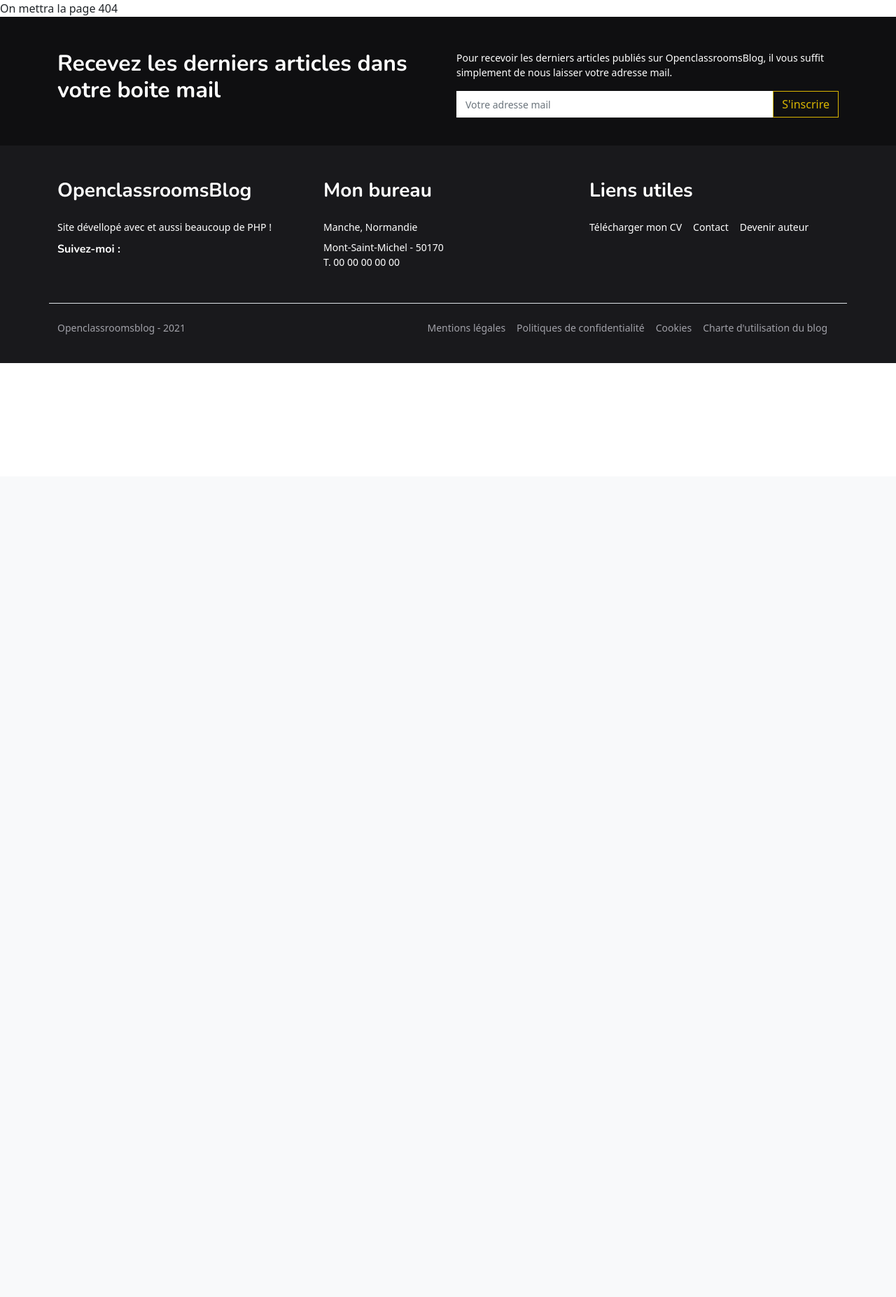
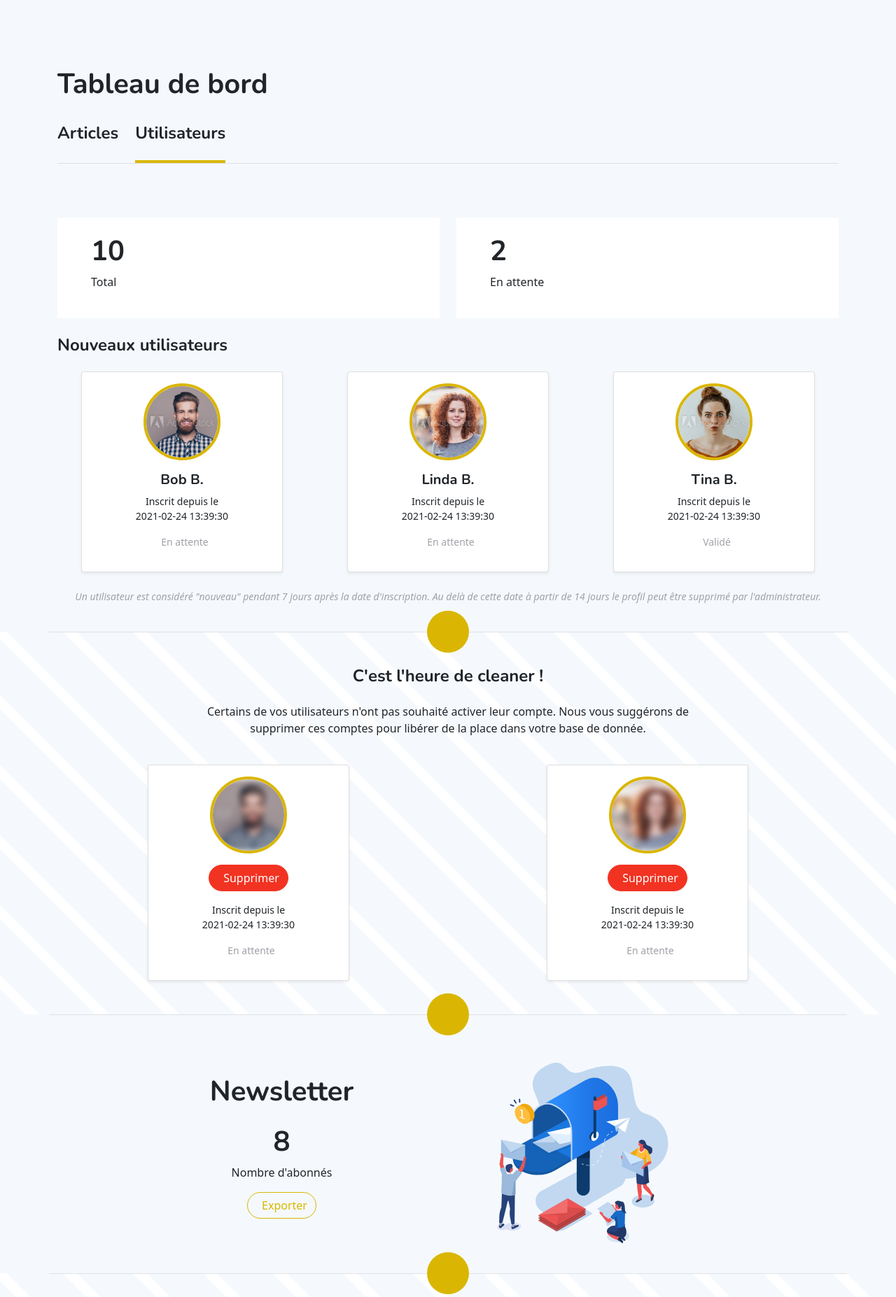
Before and after one commit to laetitialeprael/blog, a PHP site: page /blog/admin/tableau-de-bord/utilisateurs in a window 1280 px wide. Shown: the part 119-1973 px from the top of the page at 70% size. Before the commit the page ends 638 px from the top, so only its background shows below. Run offline with PHP 8.4, Linux system fonts and the light colour scheme; some libraries are stand-ins or nearby versions.

Commit message:
User Dashboard

```diff
--- a/public/css/style.css
+++ b/public/css/style.css
@@ -19,7 +19,7 @@ a{cursor:pointer;text-decoration:none;color:#dab602;}/*a:hover{color:#a8851b;}*/
 .hover-mustard:hover{color:#dab602 !important;}
 .mustard{color:#dab602;}
 /*TEXT*/
-h1,h2,h3,h4,h5,h6,.navbar-brand,.h4{font-family: 'Nunito', sans-serif;}
+h1,h2,h3,h4,h5,h6,.navbar-brand,.h4,.h1{font-family: 'Nunito', sans-serif;}
 .fab{font-size:1.2em;}.current-text{font-size:0.875rem;}
 .smaller{font-size:60%;}
 .text-white{color:#fff;}.text-dark{color:#212529;}.text-gray{color:#a1a1a8;}.text-mustard{color:#dab602;}.text-error{color:#dc3545;}.border-error{border-left: solid 5px;border-color:#dc3545;}.text-valid{color:#198754;}.border-valid{border-left: solid 5px;border-color:#198754;}
@@ -30,6 +30,12 @@ p{margin-top:0;margin-bottom:1rem;}
 /*COLOR*/
 section.content{background-color:#fff;}
 section.bg-dark-theme{background-color:#f5f9fd;}
+.bg-alert{background-color:#f23322;}
+.demo{
+  background: linear-gradient(45deg, #fff 5%, #f5f9fd 5%, #f5f9fd 45%, #fff 45%, #fff 55%, #f5f9fd 55%, #f5f9fd 95%, #fff 95%);
+  background-size: 100px 100px;
+  background-position: 50px 50px;
+}
 /*OWL*/
 .owl-theme .owl-nav button{height:100%;position:absolute;top:0;margin:0 !important;}
 .owl-theme .owl-nav button.owl-prev,.owl-theme .owl-nav button.owl-prev:hover{background: rgb(245,249,253);background: linear-gradient(90deg, rgba(245,249,253,1) 30%, rgba(255,255,255,0) 100%);}
@@ -39,5 +45,11 @@ section.bg-dark-theme{background-color:#f5f9fd;}
 {background:initial;color:inherit;}
 /*TABLE*/
 .mw-70{max-width:70vw;}
+.table-white{border-color:#fff;background-color:#fff;}
 /*BORDER*/
-.border-mustard{border-color:#dab602 !important;}
+.border-mustard{border-color:#dab602 !important;}.border-alert{border-color:#f23322 !important;}
+/*CARD*/
+.card-img{width:110px;height:110px;}.img-profil{height:100%;max-width:initial;width:auto;left:-25%}
+.blur{filter:blur(4px);-webkit-filter: blur(4px);}
+/*ICON*/
+.section-icon{width:60px;height:60px;background-color:#dab602;color:#fff;top:-30px;left:calc(50% - 30px);}
--- a/src/Controllers/AdminController.php
+++ b/src/Controllers/AdminController.php
@@ -34,7 +34,7 @@ class AdminController extends Controller{
     }
 
     /*
-     * Methode pour afficher le dashboard de l'utilisateur
+     * Methode pour afficher les articles et commentaire sur le dashboard de l'administrateur
     */
     public function dashboardPost()
     {
@@ -45,4 +45,12 @@ class AdminController extends Controller{
         require '../views/admin/dashboard-post.php';
     }
 
+    /*
+     * Methode pour afficher les utilisateur sur le dashboard de l'administrateur
+    */
+    public function dashboardUser()
+    {
+        require '../views/admin/dashboard-user.php';
+    }
+
 }
--- /dev/null
+++ b/views/admin/dashboard-user.php
@@ -0,0 +1,168 @@
+<section class="bg-dark-theme">
+	<div class="container">
+		<div class="row">
+			<h1>Tableau de bord</h1>
+		</div>
+		<div class="d-flex flex-row border-bottom">
+			<a href="/blog/admin/tableau-de-bord" class="text-dark hover-mustard">
+				<div class="h4 py-4 mb-0 pointer hover-mustard">Articles</div>
+			</a>
+			<div class="h4 border-bottom border-mustard border-4 ms-4 py-4 mb-0 pointer">Utilisateurs</div>
+		</div>
+	</div>
+</section>
+<section class="content pt-0 pb-4 bg-dark-theme">
+	<div class="container">
+		<div class="row">
+			<div class="col-6">
+				<div class="bg-white px-5 py-4">
+					<p class="h1">10</p>
+					<p>Total</p>
+				</div>
+			</div>
+			<div class="col-6">
+				<div class="bg-white px-5 py-4">
+					<p class="h1">2</p>
+					<p>En attente</p>
+				</div>
+			</div>
+		</div>
+	</div>
+</section>
+<section class="content pt-0 pb-4 bg-dark-theme">
+	<div class="container">
+		<h4 class="mb-4">Nouveaux utilisateurs</h4>
+
+		<div class="row justify-content-around mb-4">
+
+			<div class="card p-3 shadow-sm" style="width: 18rem;">
+				<div class="card-img rounded-circle border border-mustard border-4 overflow-hidden m-auto position-relative">
+					<img src="/blog/public/images/men-01.jpg" class="card-img-top img-profil position-absolute" alt="Photo de l'utilisateur">
+				</div>
+  				<div class="card-body">
+    				<h5 class="card-title text-center">Bob B.</h5>
+    				<p class="card-text small text-center">Inscrit depuis le<br/>2021-02-24 13:39:30</p>
+    				<p class="text-center small mb-0 text-gray"><i class="far fa-hourglass me-2"></i>En attente</p>
+  				</div>
+			</div>
+
+			<div class="card p-3 shadow-sm" style="width: 18rem;">
+				<div class="card-img rounded-circle border border-mustard border-4 overflow-hidden m-auto position-relative">
+					<img src="/blog/public/images/lady-01.jpg" class="card-img-top img-profil position-absolute" alt="Photo de l'utilisateur">
+				</div>
+  				<div class="card-body">
+    				<h5 class="card-title text-center">Linda B.</h5>
+    				<p class="card-text small text-center">Inscrit depuis le<br/>2021-02-24 13:39:30</p>
+    				<p class="text-center small mb-0 text-gray"><i class="far fa-hourglass me-2"></i>En attente</p>
+  				</div>
+			</div>
+
+			<div class="card p-3 shadow-sm" style="width: 18rem;">
+				<div class="card-img rounded-circle border border-mustard border-4 overflow-hidden m-auto position-relative">
+					<img src="/blog/public/images/lady-02.jpg" class="card-img-top img-profil position-absolute" alt="Photo de l'utilisateur">
+				</div>
+  				<div class="card-body">
+    				<h5 class="card-title text-center">Tina B.</h5>
+    				<p class="card-text small text-center">Inscrit depuis le<br/>2021-02-24 13:39:30</p>
+    				<p class="text-center small mb-0 text-gray"><i class="far fa-thumbs-up me-2"></i>Validé</p>
+  				</div>
+			</div>
+
+		</div>
+
+		<div class="row">
+			<div class="col">
+				<p class="text-gray small fst-italic text-center">Un utilisateur est considéré "nouveau" pendant 7 jours après la date d'inscription. Au delà de cette date à partir de 14 jours le profil peut être supprimé par l'administrateur.</p>
+			</div>
+		</div>
+	</div>
+</section>
+<section class="content pt-0 pb-4 bg-dark-theme position-relative demo">
+	<div class="section-icon position-absolute rounded-circle d-flex align-items-center justify-content-center"><i class="fas fa-snowplow"></i></div>
+	<div class="container pt-5 border-top">
+		<div class="row justify-content-center mb-4">
+			<div class="col col-md-8">
+				<h4 class="mb-4 text-center">C'est l'heure de cleaner !</h4>
+				<p class="text-center">Certains de vos utilisateurs n'ont pas souhaité activer leur compte. Nous vous suggérons de supprimer ces comptes pour libérer de la place dans votre base de donnée.</p>
+			</div>
+		</div>
+
+		<div class="row justify-content-around mb-4">
+
+			<div class="card p-3 shadow-sm" style="width: 18rem;">
+				<div class="card-img rounded-circle border border-mustard border-4 overflow-hidden m-auto position-relative">
+					<img src="/blog/public/images/men-01.jpg" class="blur card-img-top img-profil position-absolute" alt="Photo de l'utilisateur">
+				</div>
+  				<div class="card-body text-center">
+  					<button type="button" class="btn border border-alert bg-alert text-white rounded-pill mb-3"><i class="far fa-trash-alt me-2"></i>Supprimer</button>
+    				<p class="card-text small text-center">Inscrit depuis le<br/>2021-02-24 13:39:30</p>
+    				<p class="text-center small mb-0 text-gray"><i class="far fa-hourglass me-2"></i>En attente</p>
+  				</div>
+			</div>
+
+			<div class="card p-3 shadow-sm" style="width: 18rem;">
+				<div class="card-img rounded-circle border border-mustard border-4 overflow-hidden m-auto position-relative">
+					<img src="/blog/public/images/lady-01.jpg" class="blur card-img-top img-profil position-absolute" alt="Photo de l'utilisateur">
+				</div>
+  				<div class="card-body text-center">
+  					<button type="button" class="btn border border-alert bg-alert text-white rounded-pill mb-3"><i class="far fa-trash-alt me-2"></i>Supprimer</button>
+    				<p class="card-text small text-center">Inscrit depuis le<br/>2021-02-24 13:39:30</p>
+    				<p class="text-center small mb-0 text-gray"><i class="far fa-hourglass me-2"></i>En attente</p>
+  				</div>
+			</div>
+
+		</div>
+	</div>
+</section>
+<section class="content pt-0 pb-4 bg-dark-theme position-relative">
+	<div class="section-icon position-absolute rounded-circle d-flex align-items-center justify-content-center"><i class="fas fa-paper-plane"></i></div>
+	<div class="container pt-5 border-top">
+		<div class="row align-items-center justify-content-center">
+				<div class="col col-md-4 text-center">
+					<h4 class="mb-4 h1">Newsletter</h4>
+					<p class="h1">8</p>
+					<p>Nombre d'abonnés</p>
+					<button type="button" class="btn border border-mustard mustard hover-mustard rounded-pill mb-3"><i class="fas fa-file-download me-2"></i>Exporter</button>
+				</div>
+				<div class="col col-md-5">
+					<img src="/blog/public/images/newsletter.svg" class="card-img-top" alt="...">
+				</div>
+		</div>
+	</div>
+</section>
+<section class="content pt-0 pb-4 bg-dark-theme position-relative demo">
+	<div class="section-icon position-absolute rounded-circle d-flex align-items-center justify-content-center"><i class="fas fa-snowplow"></i></div>
+	<div class="container pt-5 border-top">
+		<div class="row justify-content-center mb-4">
+			<div class="col col-md-8">
+				<h4 class="mb-4 text-center">Des utilisateurs souhaitent supprimer leurs données.</h4>
+				<p class="text-center">Certains de vos utilisateurs ont fait la demande de suppression de leur donnée. En supprimant les données l'utilisateur est informé qu'il n'aura plus accès à son compte mais les publications (articles et commentaires) resteront affichées avec son prénom et l'initial de son nom.</p>
+			</div>
+		</div>
+
+		<div class="table-responsive">
+				<table class="table">
+	  				<thead class="table-light">
+	    				<tr>
+	    					<th scope="col">Id</th>
+	    					<th scope="col">Utilisateur</th>
+	    					<th scope="col">Membre depuis le</th>
+	    					<th scope="col">Date de la demande</th>
+	    					<th scope="col"></th>
+	    				</tr>
+	 				</thead>
+	  				<tbody>
+	    				<tr class="table-white">
+	    					<th scope="row">17</th>
+	    					<td>Prénom N.</td>
+	    					<td>2021-02-24 13:39:30</td>
+	    					<td>2021-02-24 13:39:30</td>
+	    					<td><i class="far fa-trash-alt me-2 pointer hover-mustard"></i></td>
+	    				</tr>
+	  				</tbody>
+				</table>
+		</div>
+
+		</div>
+	</div>
+</section>
```
Also changed, not shown: public/images/lady-01.jpg (added), public/images/lady-02.jpg (added), public/images/men-01.jpg (added), public/images/newsletter.jpg (added), public/images/newsletter.svg (added).
